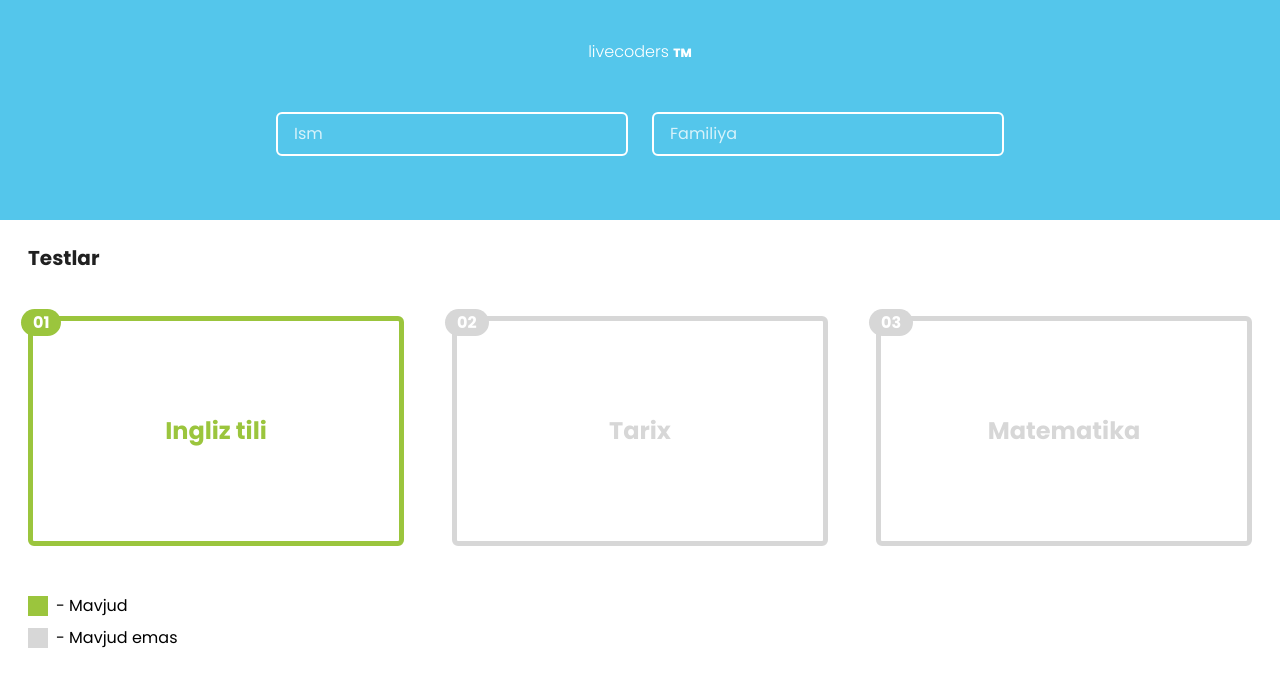
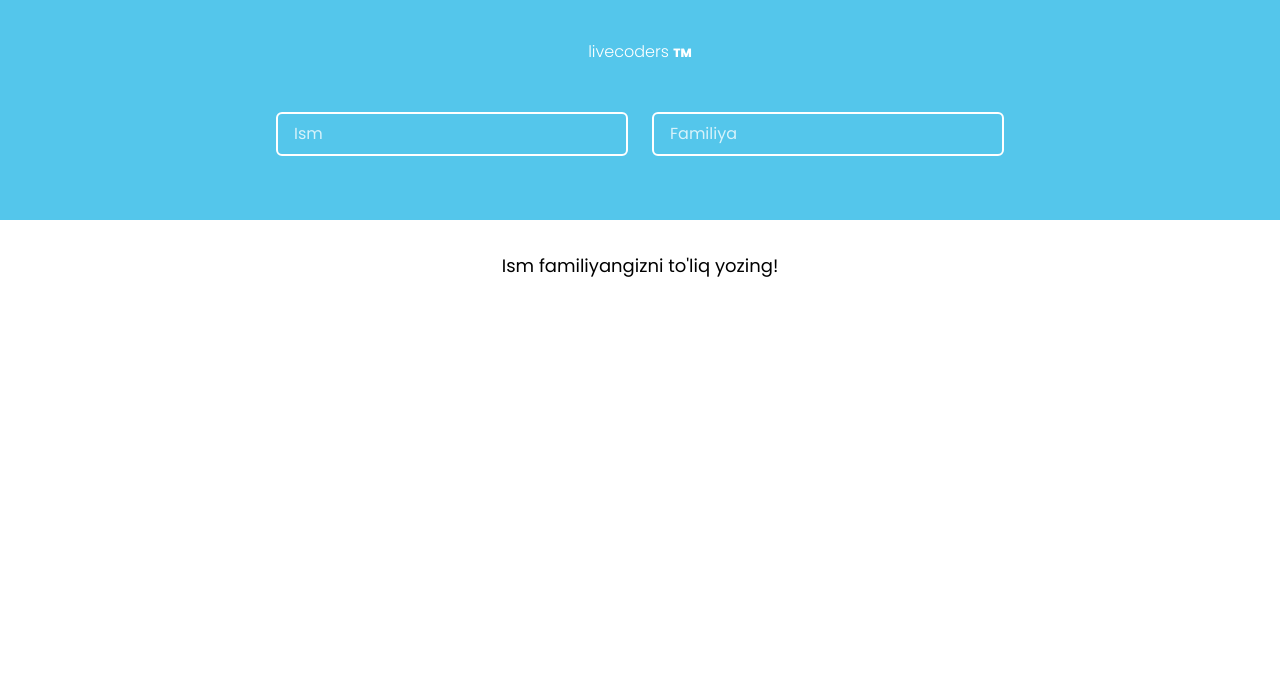
Before and after one commit to sardoraminov/quiz-app-client, a Vue app: page / in a window 1280 px wide. Shown: the top 686 px of the page. Built offline with nearby package versions, Linux system fonts and the light colour scheme.

Commit message:
added condition at rendering subjects

```diff
--- a/src/router/index.js
+++ b/src/router/index.js
@@ -1,11 +1,17 @@
 import { createRouter, createWebHistory } from "vue-router";
 import HomeView from "../views/HomeView.vue";
+import TestView from "../views/TestView.vue";
 
 const routes = [
   {
     path: "/",
     name: "home",
     component: HomeView,
+  },
+  {
+    path: "/test",
+    name: "test",
+    component: TestView,
   },
 ];
 
--- a/src/views/HomeView.vue
+++ b/src/views/HomeView.vue
@@ -21,10 +21,15 @@
         />
       </div>
     </div>
-    <main class="subjects-box py-6 px-7">
+    <div class="text-center my-6 text-lg mt-8" v-if="user.firstname.length < 2 || user.lastname.length < 5">
+      Ism familiyangizni to'liq yozing!
+    </div>
+    <main v-else class="subjects-box py-6 px-7">
       <h1 class="title text-dark font-bold text-xl">Testlar</h1>
-      <div class="subjects grid grid-cols-auto gap-12 my-4 mt-11">
+      <div class="subjects grid grid-cols-auto relative gap-12 my-4 mt-11">
         <router-link
+          v-for="(subject, index) in subjects"
+          :key="subject.id"
           :to="
             subject.active
               ? `/test?subject=${subject.name}&pupil=${user.fullname}`
@@ -34,8 +39,6 @@
             subject.active ? 'border-green' : 'border-gray',
             'subject relative border-[5px] rounded-md h-[230px] flex justify-center items-center',
           ]"
-          v-for="(subject, index) in subjects"
-          :key="subject.id"
         >
           <p
             :class="[
@@ -70,7 +73,7 @@
 </template>
 
 <script>
-import { computed, reactive, watch } from "vue";
+import { computed, reactive, ref } from "vue";
 export default {
   name: "Home",
   setup() {
@@ -79,6 +82,8 @@ export default {
       lastname: "",
       fullname: computed(() => `${user.firstname} ${user.lastname}`),
     });
+
+    const isFullname = ref(user.fullname.length > 2 ? true : false);
 
     const subjectsArr = [
       { id: 1, name: "Tarix", active: false },
@@ -91,16 +96,10 @@ export default {
     );
     const subjects = reactive(sortedSubjects);
 
-    watch(
-      () => user.fullname,
-      (newValue) => {
-        console.log(newValue);
-      }
-    );
-
     return {
       user,
       subjects,
+      isFullname,
     };
   },
 };
--- /dev/null
+++ b/src/views/TestView.vue
@@ -0,0 +1,14 @@
+<template>
+  <h1>Subject</h1>
+</template>
+
+<script>
+export default {
+  name: "Test",
+  setup() {
+    const params = new URL(window.location).searchParams;
+  },
+};
+</script>
+
+<style></style>
```
